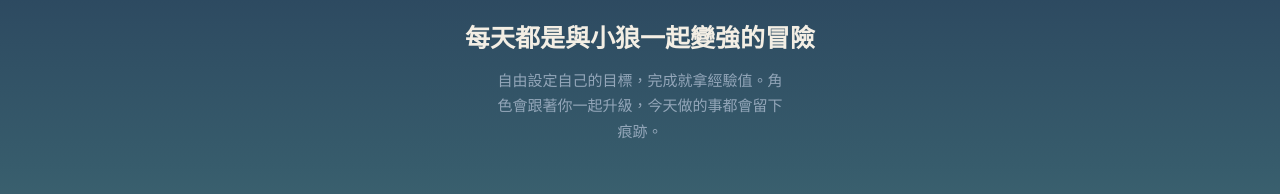
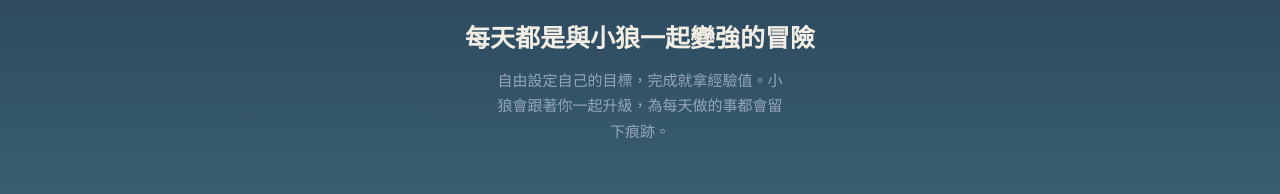
Before and after one commit to kohlhi/dailyvalkowithyou, a React (Vite) app: page / in a window 1280 px wide. Shown: the part 441-635 px from the top of the page. Built offline with nearby package versions, Linux system fonts and the light colour scheme.

Commit message:
Update Tutorial.tsx

```diff
--- a/src/components/Tutorial.tsx
+++ b/src/components/Tutorial.tsx
@@ -20,7 +20,7 @@ interface Card {
 const CARDS: Card[] = [
   {
     title: '每天都是與小狼一起變強的冒險',
-    body: '自由設定自己的目標，完成就拿經驗值。角色會跟著你一起升級，今天做的事都會留下痕跡。',
+    body: '自由設定自己的目標，完成就拿經驗值。小狼會跟著你一起升級，為每天做的事都會留下痕跡。',
     art: () => (
       <div className="tut-art tut-hero">
         <Sparkle size={26} className="tut-sp a" />
@@ -32,7 +32,7 @@ const CARDS: Card[] = [
   },
   {
     title: '三種任務，各有節奏',
-    body: '劍是每日任務，每天 00:00 重置。藥水是週任務，每週一重置。鑰匙是成就，完成後永久保留。',
+    body: '星星是每日任務，每天 00:00 重置。月曆是週任務，每週一重置。獎盃是成就，完成後永久保留。',
     art: () => (
       <div className="tut-art tut-tabs">
         <span className="tut-circle on">
@@ -48,7 +48,7 @@ const CARDS: Card[] = [
     ),
   },
   {
-    title: '點一下，小人會先問你',
+    title: '完成任務後點一下，小狼會先問你',
     body: '確認之後才算完成，而且完成後不能取消。有次數的任務要點滿，有步驟的任務要逐項打勾。',
     art: () => (
       <div className="tut-art tut-stack">
@@ -69,7 +69,7 @@ const CARDS: Card[] = [
   },
   {
     title: '身份與技能',
-    body: '繪師、健身各是一個身份，有自己的小人、寄語和等級。任務可以指定給某個身份，完成時對應的技能也會一起升等。',
+    body: '不同目標的小狼各是一個身份，和不同目標的小狼一起努力升級吧。任務可以指定給某個小狼，完成時對應的技能也會一起升等。',
     art: () => (
       <div className="tut-art tut-chips">
         <span className="tut-pill on">繪師</span>
@@ -85,7 +85,7 @@ const CARDS: Card[] = [
   },
   {
     title: '事件、獎勵與徽章',
-    body: '每天開啟有機會遇到額外任務。當天的每日任務全部清空時，會播放你自己放的慶祝圖。累積的紀錄還會自動變成徽章，收在任務總覽的徽章櫃裡。',
+    body: '每天開啟有機會遇到小狼給你的額外任務。當天的每日任務全部清空時，小狼會一起來慶祝。累積的紀錄還會自動變成徽章，收在任務總覽的徽章櫃裡。',
     art: () => (
       <div className="tut-art tut-duo">
         <span className="tut-circle">
```
